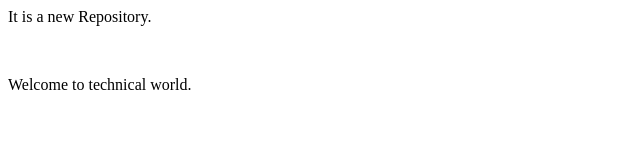
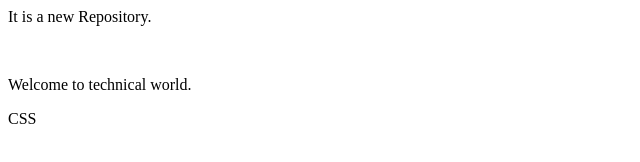
Before and after one commit to Rajaak78-debug/LocalRepo, a plain HTML site: page index.html in a window 1280 px wide. Shown: the full height of the page, 0-640 px from the left. Drawn offline with Linux system fonts and the light colour scheme.

Commit message:
Add this new paragraph

```diff
--- a/index.html
+++ b/index.html
@@ -1,3 +1,4 @@
 <p> It is a new Repository.</p>
 <br>
 <p> Welcome to technical world. </p>
+<p> CSS </p>
```
